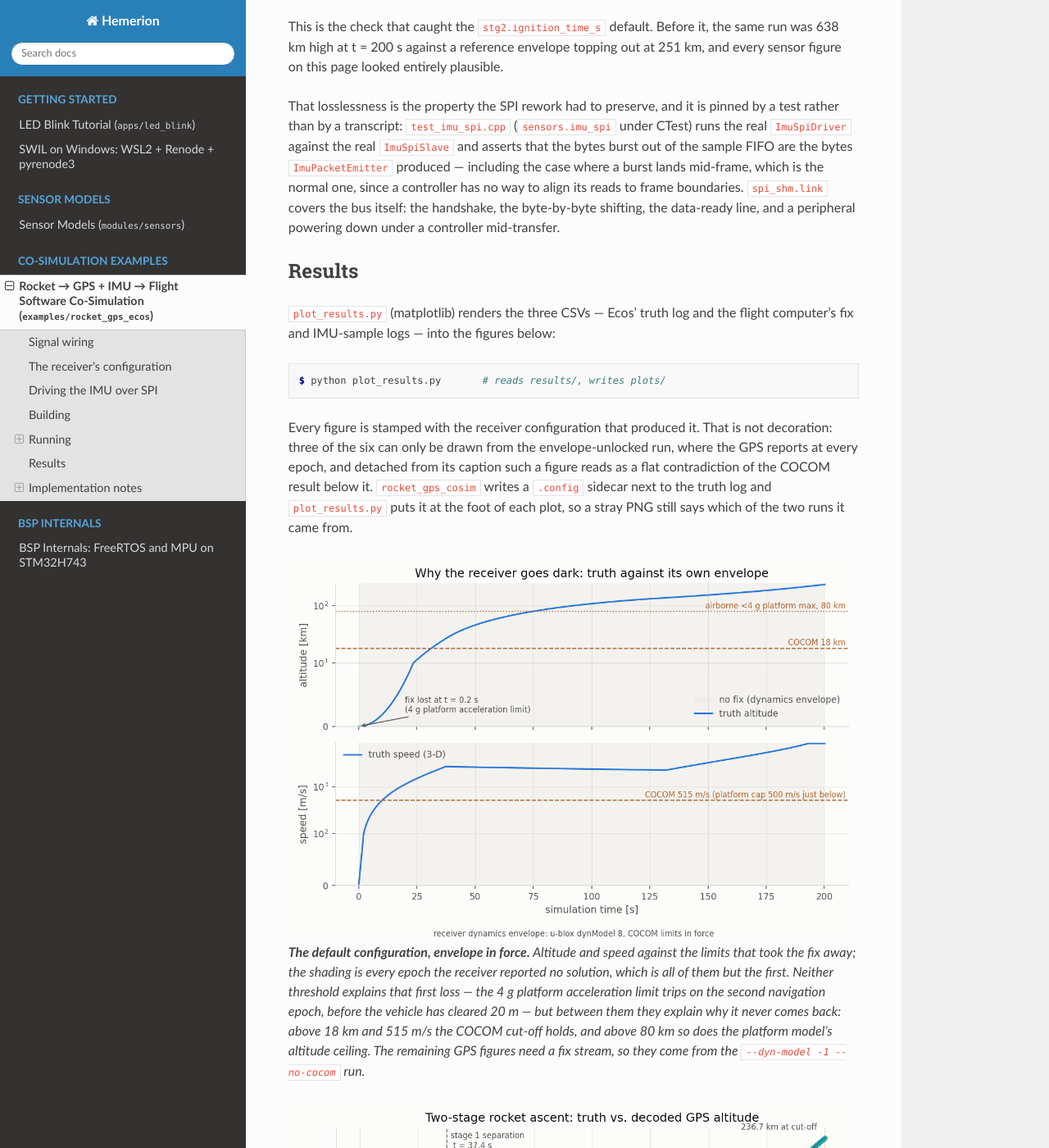
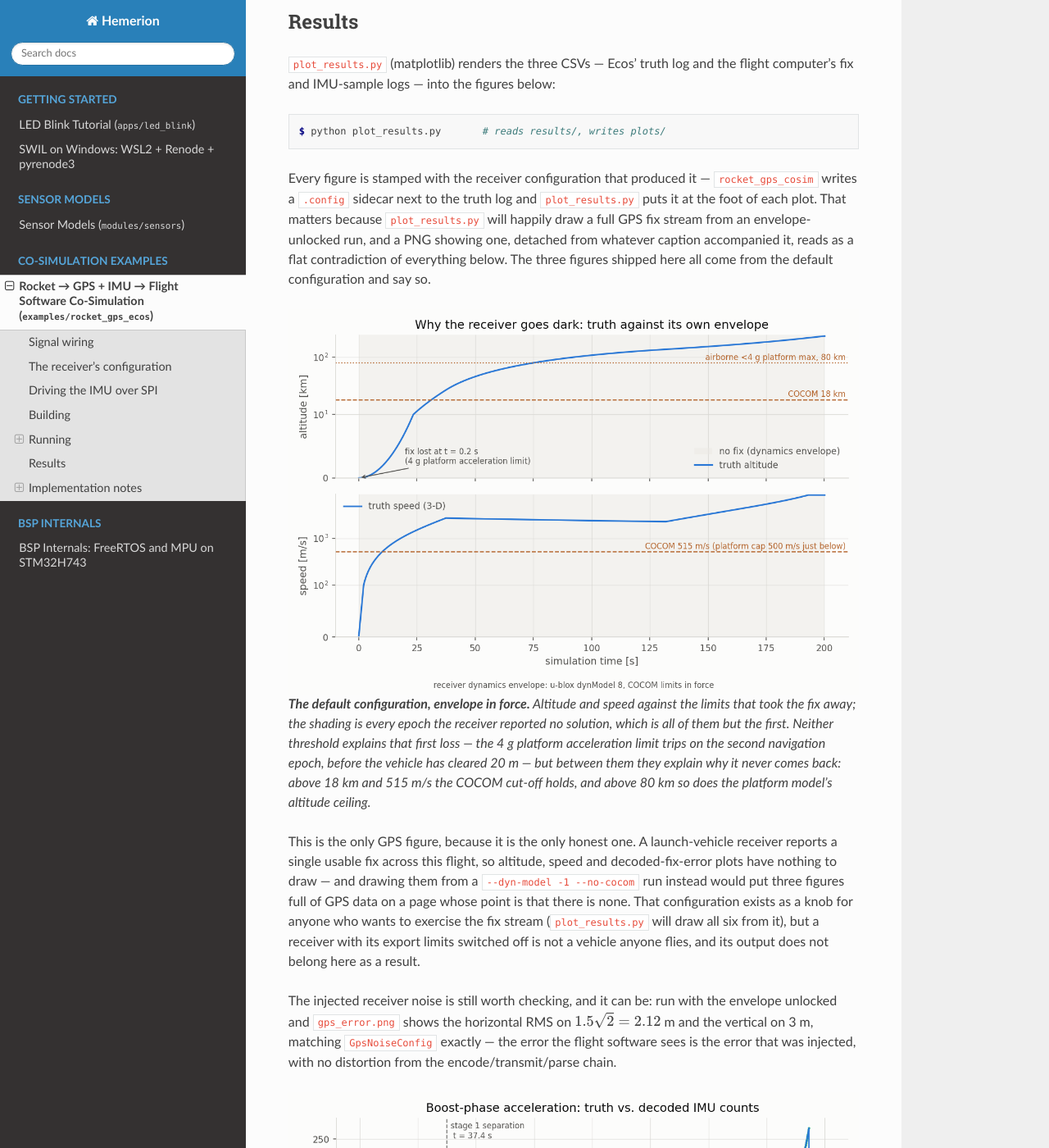
Before and after one commit to onurtuncer/Hemerion, a Sphinx documentation site: the page built from doc/rocket_gps_ecos_cosim.rst, in a window 1280 px wide and 1400 px high, scrolled down 8840 px. Shown: the whole window at 82% size. Built offline with Sphinx 7.4.7 and the Read the Docs theme 3.1.0, drawn with Linux system fonts in a browser that asks for light colours; some of the changed text lies outside the part shown.

Commit message:
examples/rocket_gps_ecos: document only the configuration a vehicle flies
Three of the six figures could only be drawn from a --dyn-model -1 --no-cocom
run, because the realistic configuration leaves one usable fix in 2001 epochs.
That put three plots full of GPS data on a page whose entire point is that
there is none -- clutter at best, and at worst read as a contradiction of the
COCOM result two sections above, which is exactly how it was read.

A receiver with its export limits switched off is not a vehicle anyone flies,
so its output no longer appears as a result. altitude_vs_time, velocity_vs_time
and gps_error are dropped from the documentation, leaving gps_availability --
which is the GPS story here -- and the two IMU figures, all three from the
default configuration.

The unlocked run stays available as a knob and plot_results.py still draws all
six from it: the injected receiver noise can only be measured where there are
fixes to measure it on, and that check is worth having. It is just for
inspection rather than publication, and the prose says where to look for it
rather than embedding the result.

Co-Authored-By: Claude Opus 5 <noreply@anthropic.com>

```diff
--- a/doc/rocket_gps_ecos_cosim.rst
+++ b/doc/rocket_gps_ecos_cosim.rst
@@ -420,21 +420,6 @@ by t = 190 s, and zero again after burnout. An accelerometer does not sense
 gravity, so free fall reads zero however fast the vehicle is actually
 accelerating toward the Earth.
 
-For comparison, the same flight with ``--dyn-model -1 --no-cocom`` — a
-waivered, envelope-unlocked receiver:
-
-.. code-block:: text
-
-   [cosim] receiver: dynModel -1, COCOM limits disabled, re-acquisition 2 s
-   ...
-   [fc] summary: 2001 NAV-PVT epochs decoded (0 checksum errors), 2001 carried a fix, 0 did not
-   [fc] 20000 IMU samples decoded over 14339 SPI transfers (0 checksum errors, 0 FIFO overflows, 0 failed transfers)
-   [fc] max altitude 236495 m, max ground speed 8065.02 m/s (fixes the receiver actually reported)
-
-Four of the figures below need a fix stream to say anything at all, so they
-come from that second run; ``plot_results.py`` skips them rather than drawing
-them empty when the envelope leaves fewer than two usable epochs.
-
 .. _rocket_gps_ecos_verification:
 
 Checking the plant against the published trajectory
@@ -494,13 +479,13 @@ the flight computer's fix and IMU-sample logs — into the figures below:
 
    $ python plot_results.py       # reads results/, writes plots/
 
-Every figure is stamped with the receiver configuration that produced it.
-That is not decoration: three of the six can only be drawn from the
-envelope-unlocked run, where the GPS reports at every epoch, and detached from
-its caption such a figure reads as a flat contradiction of the COCOM result
-below it. ``rocket_gps_cosim`` writes a ``.config`` sidecar next to the truth
-log and ``plot_results.py`` puts it at the foot of each plot, so a stray PNG
-still says which of the two runs it came from.
+Every figure is stamped with the receiver configuration that produced it —
+``rocket_gps_cosim`` writes a ``.config`` sidecar next to the truth log and
+``plot_results.py`` puts it at the foot of each plot. That matters because
+``plot_results.py`` will happily draw a full GPS fix stream from an
+envelope-unlocked run, and a PNG showing one, detached from whatever caption
+accompanied it, reads as a flat contradiction of everything below. The three
+figures shipped here all come from the default configuration and say so.
 
 .. figure:: _static/rocket_gps_ecos/gps_availability.png
    :width: 100%
@@ -513,41 +498,23 @@ still says which of the two runs it came from.
    the second navigation epoch, before the vehicle has cleared 20 m — but
    between them they explain why it never comes back: above 18 km *and*
    515 m/s the COCOM cut-off holds, and above 80 km so does the platform
-   model's altitude ceiling. The remaining GPS figures need a fix stream, so
-   they come from the ``--dyn-model -1 --no-cocom`` run.
+   model's altitude ceiling.
 
-.. figure:: _static/rocket_gps_ecos/altitude_vs_time.png
-   :width: 100%
-   :alt: Altitude vs time: truth line with decoded GPS fixes overlaid, staging marker at 37.4 s, 236 km at cut-off
+This is the only GPS figure, because it is the only honest one. A
+launch-vehicle receiver reports a single usable fix across this flight, so
+altitude, speed and decoded-fix-error plots have nothing to draw — and drawing
+them from a ``--dyn-model -1 --no-cocom`` run instead would put three figures
+full of GPS data on a page whose point is that there is none. That
+configuration exists as a knob for anyone who wants to exercise the fix stream
+(``plot_results.py`` will draw all six from it), but a receiver with its export
+limits switched off is not a vehicle anyone flies, and its output does not
+belong here as a result.
 
-   *Envelope-unlocked run.* Truth altitude and the fixes the flight software
-   decoded. At this scale the two are indistinguishable — which is the point.
-
-
-.. figure:: _static/rocket_gps_ecos/velocity_vs_time.png
-   :width: 100%
-   :alt: Speed over ground vs time, truth and UBX-reported gSpeed, staging marker
-
-   *Envelope-unlocked run.* Speed over ground: truth vs. the NAV-PVT
-   ``gSpeed`` field the parser recovered. Stage 1 accelerates to ~2.4 km/s, the
-   coast bleeds a little of it off against thinning air, and stage 2 takes the
-   vehicle to ~8 km/s by burnout.
-
-.. figure:: _static/rocket_gps_ecos/gps_error.png
-   :width: 100%
-   :alt: Horizontal and vertical decoded-fix error vs truth, flat noise band around the 1.5 m one-sigma line
-
-   *Envelope-unlocked run.* Decoded-fix error against truth: every fix as a
-   faint point, with a 10 s rolling RMS over it. One panel per component,
-   because the two have different scales and whichever was drawn second simply
-   hid the other.
-
-   The RMS lines are the check. ``GpsNoiseConfig`` injects 1.5 m 1-sigma
-   independently into north and east, so the *magnitude* of the horizontal
-   error has RMS :math:`1.5\sqrt{2} = 2.12` m; vertical is a single axis at
-   3 m. Both lines sit on those values across three decades of altitude and
-   speed — the error the flight software sees is *exactly* the error that was
-   injected, with no distortion added by the encode/transmit/parse chain.
+The injected receiver noise is still worth checking, and it can be: run with
+the envelope unlocked and ``gps_error.png`` shows the horizontal RMS on
+:math:`1.5\sqrt{2} = 2.12` m and the vertical on 3 m, matching
+``GpsNoiseConfig`` exactly — the error the flight software sees is the error
+that was injected, with no distortion from the encode/transmit/parse chain.
 
 .. figure:: _static/rocket_gps_ecos/imu_specific_force.png
    :width: 100%
```
Also changed, not shown: doc/_static/rocket_gps_ecos/altitude_vs_time.png (deleted), doc/_static/rocket_gps_ecos/gps_error.png (deleted), doc/_static/rocket_gps_ecos/velocity_vs_time.png (deleted), examples/rocket_gps_ecos/README.md, 1 other file.
